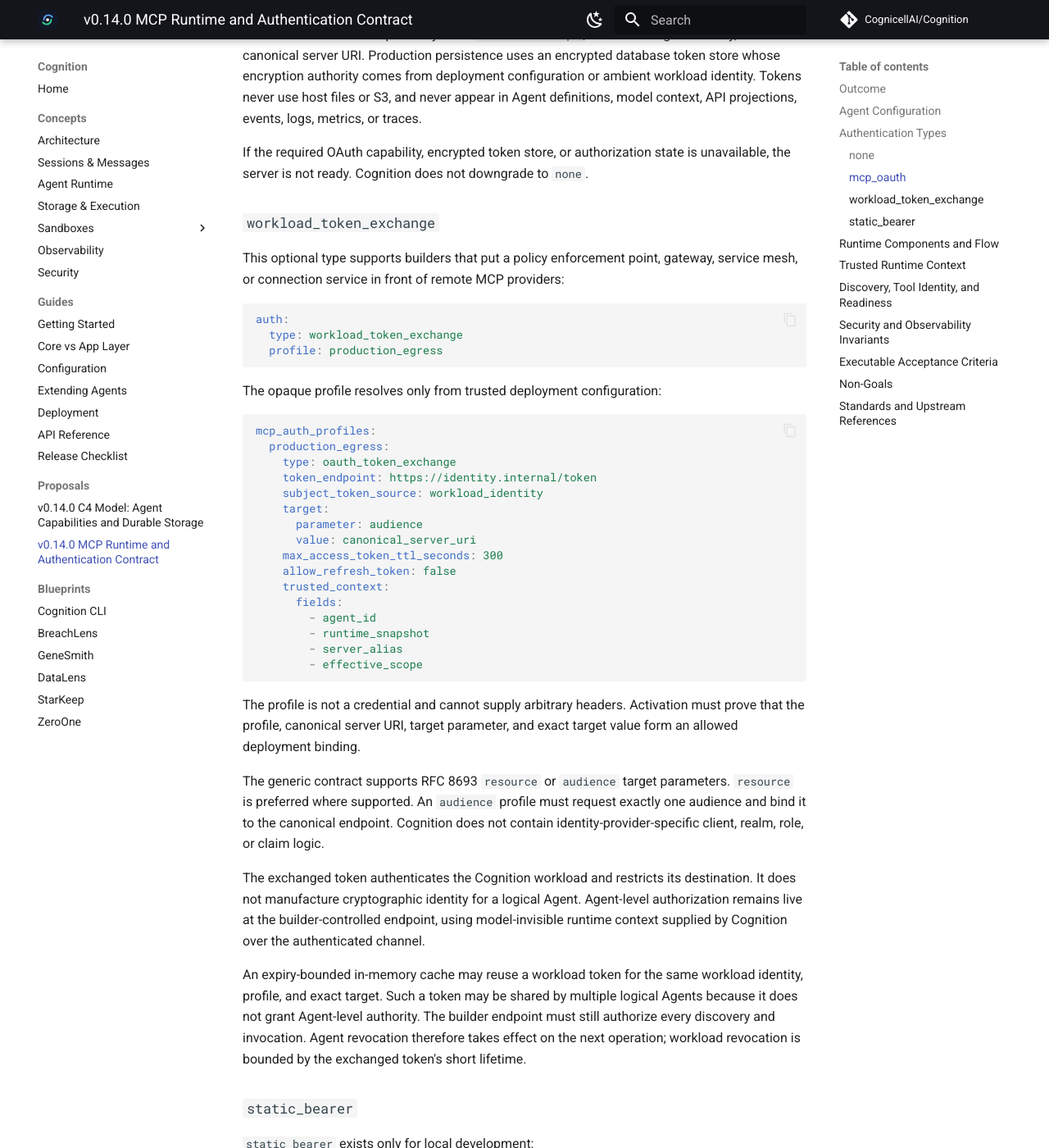
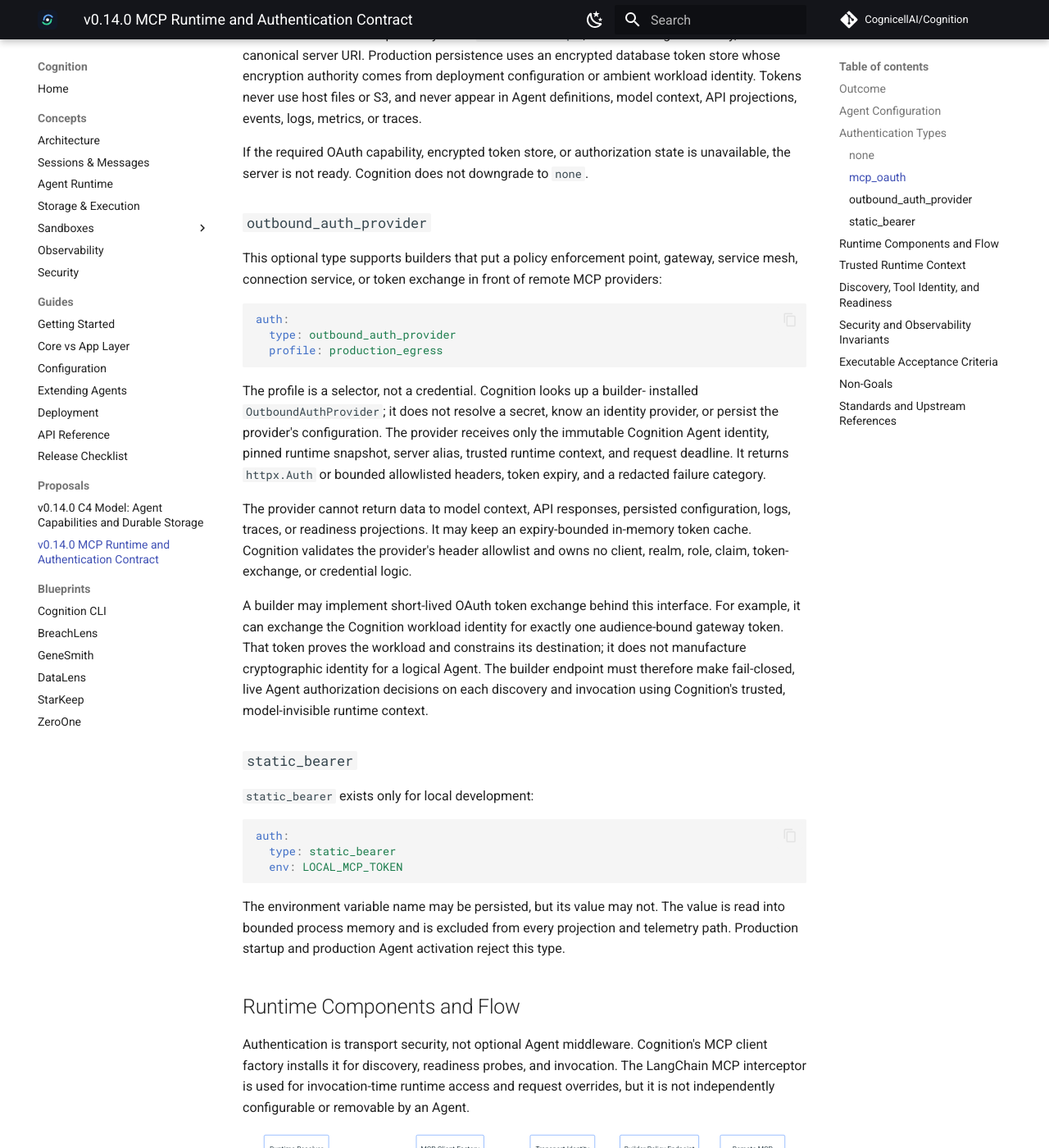
Before and after one commit to CognicellAI/Cognition, an MkDocs documentation site: the page built from docs/proposals/v0.14.0-mcp-runtime-contract.md, in a window 1280 px wide and 1400 px high, scrolled down 2410 px. Shown: the whole window at 82% size. Built offline with MkDocs 1.6.1 and Material for MkDocs 9.7.7, drawn with Linux system fonts in a browser that asks for light colours; comment, search, counter and statistics services are not loaded; some of the changed text lies outside the part shown.

Commit message:
docs: clarify MCP outbound auth provider boundary

````diff
--- a/docs/proposals/v0.14.0-mcp-runtime-contract.md
+++ b/docs/proposals/v0.14.0-mcp-runtime-contract.md
@@ -16,7 +16,7 @@ upstream LangChain MCP client and exposes four explicit authentication types:
 |---|---|---|
 | `none` | Public or infrastructure-protected endpoint | None or external infrastructure |
 | `mcp_oauth` | Direct protected MCP endpoint | Standard MCP OAuth flow, scoped token store |
-| `workload_token_exchange` | Builder-controlled production endpoint | Workload identity and OAuth token exchange |
+| `outbound_auth_provider` | Builder-controlled protected endpoint | Builder-installed transport auth provider |
 | `static_bearer` | Local development only | Local operator environment |
 
 The first three are production-capable. `static_bearer` is rejected by the
@@ -52,7 +52,7 @@ The following common fields are supported:
 | `url` | Builder-authored HTTPS endpoint; canonicalized before policy matching |
 | `required` | Required failure stops execution; optional failure degrades only that server |
 | `auth.type` | One of the four explicit authentication types |
-| `auth.profile` | Opaque deployment-profile name, required only for `workload_token_exchange` |
+| `auth.profile` | Opaque authentication-profile name, required only for `outbound_auth_provider` |
 | `auth.env` | Environment-variable name, required only for local/dev `static_bearer` |
 
 Tool prefixes and raw connection headers are not configurable. Cognition owns
@@ -98,59 +98,38 @@ If the required OAuth capability, encrypted token store, or authorization state
 is unavailable, the server is not ready. Cognition does not downgrade to
 `none`.
 
-### `workload_token_exchange`
+### `outbound_auth_provider`
 
 This optional type supports builders that put a policy enforcement point,
-gateway, service mesh, or connection service in front of remote MCP providers:
+gateway, service mesh, connection service, or token exchange in front of
+remote MCP providers:
 
 ```yaml
 auth:
-  type: workload_token_exchange
+  type: outbound_auth_provider
   profile: production_egress
 ```
 
-The opaque profile resolves only from trusted deployment configuration:
+The profile is a selector, not a credential. Cognition looks up a builder-
+installed `OutboundAuthProvider`; it does not resolve a secret, know an identity
+provider, or persist the provider's configuration. The provider receives only
+the immutable Cognition Agent identity, pinned runtime snapshot, server alias,
+trusted runtime context, and request deadline. It returns `httpx.Auth` or
+bounded allowlisted headers, token expiry, and a redacted failure category.
 
-```yaml
-mcp_auth_profiles:
-  production_egress:
-    type: oauth_token_exchange
-    token_endpoint: https://identity.internal/token
-    subject_token_source: workload_identity
-    target:
-      parameter: audience
-      value: canonical_server_uri
-    max_access_token_ttl_seconds: 300
-    allow_refresh_token: false
-    trusted_context:
-      fields:
-        - agent_id
-        - runtime_snapshot
-        - server_alias
-        - effective_scope
-```
+The provider cannot return data to model context, API responses, persisted
+configuration, logs, traces, or readiness projections. It may keep an
+expiry-bounded in-memory token cache. Cognition validates the provider's header
+allowlist and owns no client, realm, role, claim, token-exchange, or credential
+logic.
 
-The profile is not a credential and cannot supply arbitrary headers. Activation
-must prove that the profile, canonical server URI, target parameter, and exact
-target value form an allowed deployment binding.
-
-The generic contract supports RFC 8693 `resource` or `audience` target
-parameters. `resource` is preferred where supported. An `audience` profile must
-request exactly one audience and bind it to the canonical endpoint. Cognition
-does not contain identity-provider-specific client, realm, role, or claim logic.
-
-The exchanged token authenticates the Cognition workload and restricts its
-destination. It does not manufacture cryptographic identity for a logical
-Agent. Agent-level authorization remains live at the builder-controlled
-endpoint, using model-invisible runtime context supplied by Cognition over the
-authenticated channel.
-
-An expiry-bounded in-memory cache may reuse a workload token for the same
-workload identity, profile, and exact target. Such a token may be shared by
-multiple logical Agents because it does not grant Agent-level authority. The
-builder endpoint must still authorize every discovery and invocation. Agent
-revocation therefore takes effect on the next operation; workload revocation is
-bounded by the exchanged token's short lifetime.
+A builder may implement short-lived OAuth token exchange behind this interface.
+For example, it can exchange the Cognition workload identity for exactly one
+audience-bound gateway token. That token proves the workload and constrains its
+destination; it does not manufacture cryptographic identity for a logical
+Agent. The builder endpoint must therefore make fail-closed, live Agent
+authorization decisions on each discovery and invocation using Cognition's
+trusted, model-invisible runtime context.
 
 ### `static_bearer`
 
@@ -186,9 +165,9 @@ sequenceDiagram
 
     R->>F: Server config + pinned runtime snapshot
     F->>I: Resolve declared auth type
-    alt workload token exchange
-        I->>I: Acquire ambient workload subject token
-        I->>I: Exchange for exact target and short lifetime
+    alt outbound auth provider
+        I->>I: Resolve builder provider by opaque profile
+        I->>I: Obtain bounded transport auth for this request
     else direct MCP OAuth
         I->>M: Standard MCP OAuth discovery/authorization
     end
@@ -304,11 +283,10 @@ the latest readiness observation is `ready`.
 11. Direct OAuth tokens for the same canonical server are isolated across exact
     scopes and Agent identities.
 12. `mcp_oauth` failure never downgrades to anonymous transport.
-13. Workload token exchange requests one exact target, enforces the configured
-    maximum lifetime, requests no refresh token, and fails closed on any
-    endpoint/profile/audience mismatch.
-14. Workload-level revocation is bounded and tested against the configured token
-    lifetime; Agent-level revocation is checked live on the next operation.
+13. An outbound auth provider cannot add non-allowlisted headers and fails
+    closed on profile, endpoint, or policy mismatch.
+14. Provider credential revocation is bounded by its expiry; Agent-level
+    revocation is checked live on the next operation.
 15. Authentication applies to both tool discovery and tool invocation.
 16. Production startup and activation reject `static_bearer`; local/dev reads the
     configured environment value without persisting or projecting it.
@@ -320,7 +298,8 @@ the latest readiness observation is `ready`.
 
 ## Non-Goals
 
-- Identity-provider-specific configuration or claims
+- Identity-provider-specific configuration or claims, including Keycloak
+  configuration
 - Cognition-managed Agent IAM, roles, bindings, or entitlements
 - A general credential vault or arbitrary secret-reference API
 - Raw authentication headers or custom `httpx.Auth` objects in Agent definitions
````
Also changed, not shown: docs/proposals/v0.14.0-deep-agents-skills-mcp-storage.md (+17 -15 lines).
